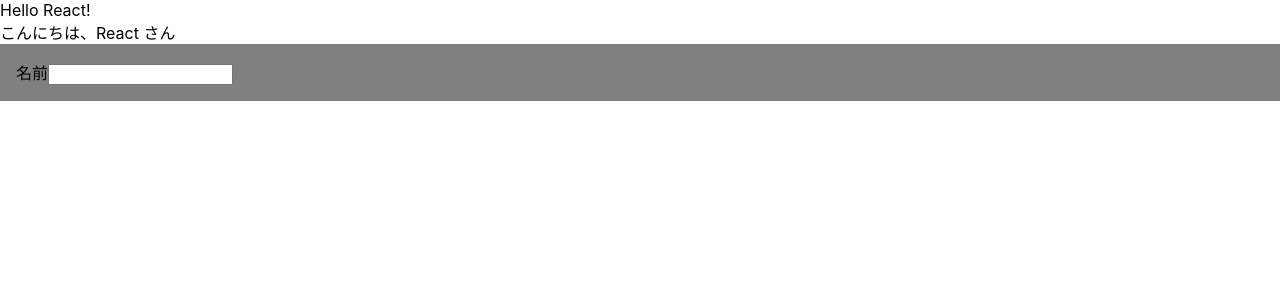
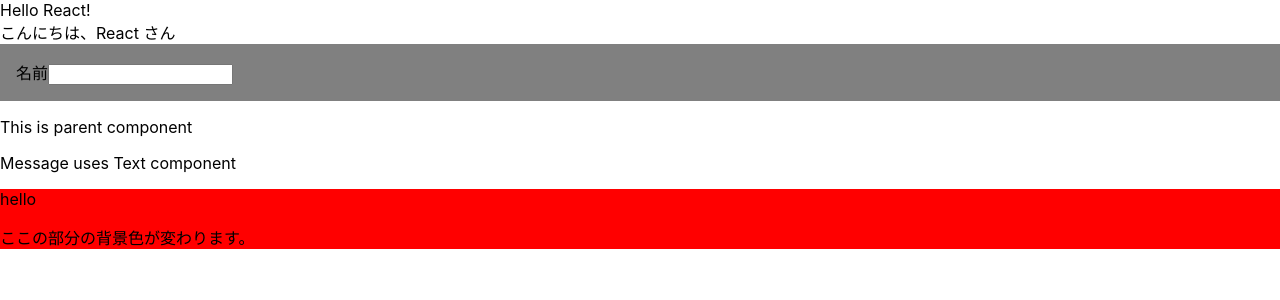
Before and after one commit to TomozQ/react-ts101, a React (Create React App) app: page / in a window 1280 px wide. Shown: the top 300 px of the page. Built offline with nearby package versions, Linux system fonts and the light colour scheme.

Commit message:
React Component

```diff
--- /dev/null
+++ b/src/components/ContainerSample.tsx
@@ -0,0 +1,24 @@
+import React from 'react'
+
+// Containerは赤背景のボックスの中にタイトルと子要素を表示する
+const Container = (props: {title: string; children: React.ReactElement}) => {
+  const { title, children } = props
+
+  return (
+    <div style={{background: 'red'}}>
+      <span>{title}</span>
+      {/* propsのchildrenを埋め込むと、このコンポーネントの開始タグと閉じタグで囲んだ要素を表示する */}
+      <div>{children}</div>
+    </div>
+  )
+}
+
+const Parent = () => {
+  return (
+    <Container title='hello'>
+      <p>ここの部分の背景色が変わります。</p>
+    </Container>
+  )
+}
+
+export default Parent
--- /dev/null
+++ b/src/components/Message.tsx
@@ -0,0 +1,21 @@
+import React from 'react'
+
+const Text = (props: {content: string}) => {
+  const { content } = props
+  return <p className='text'>{ content }</p>
+}
+
+const Message = (props: {}) => {
+  const content1 = 'This is parent component'
+  const content2 = 'Message uses Text component'
+  return (
+    <div>
+      {/* contentというキーでコンポーネントにデータを渡す */}
+      <Text content={content1}/>
+      {/* 違うデータを渡すと、違う内容が表示される */}
+      <Text content={content2}/>
+    </div>
+  )
+}
+
+export default Message
--- a/src/index.tsx
+++ b/src/index.tsx
@@ -4,6 +4,8 @@
 // import App from './App';
 import Hello from './components/Hello';
 import Name from './components/Name';
+import Message from './components/Message';
+import Parent from './components/ContainerSample';
 import reportWebVitals from './reportWebVitals';
 
 const root = ReactDOM.createRoot(
@@ -13,6 +15,8 @@
   <React.StrictMode>  {/* 不適切なコードを検知するためのヘルパー */}
     <Hello />
     <Name />
+    <Message />
+    <Parent />
   </React.StrictMode>
 );
 
```
Also changed, not shown: 1 other file (tests, documents, lock files or other folders).
